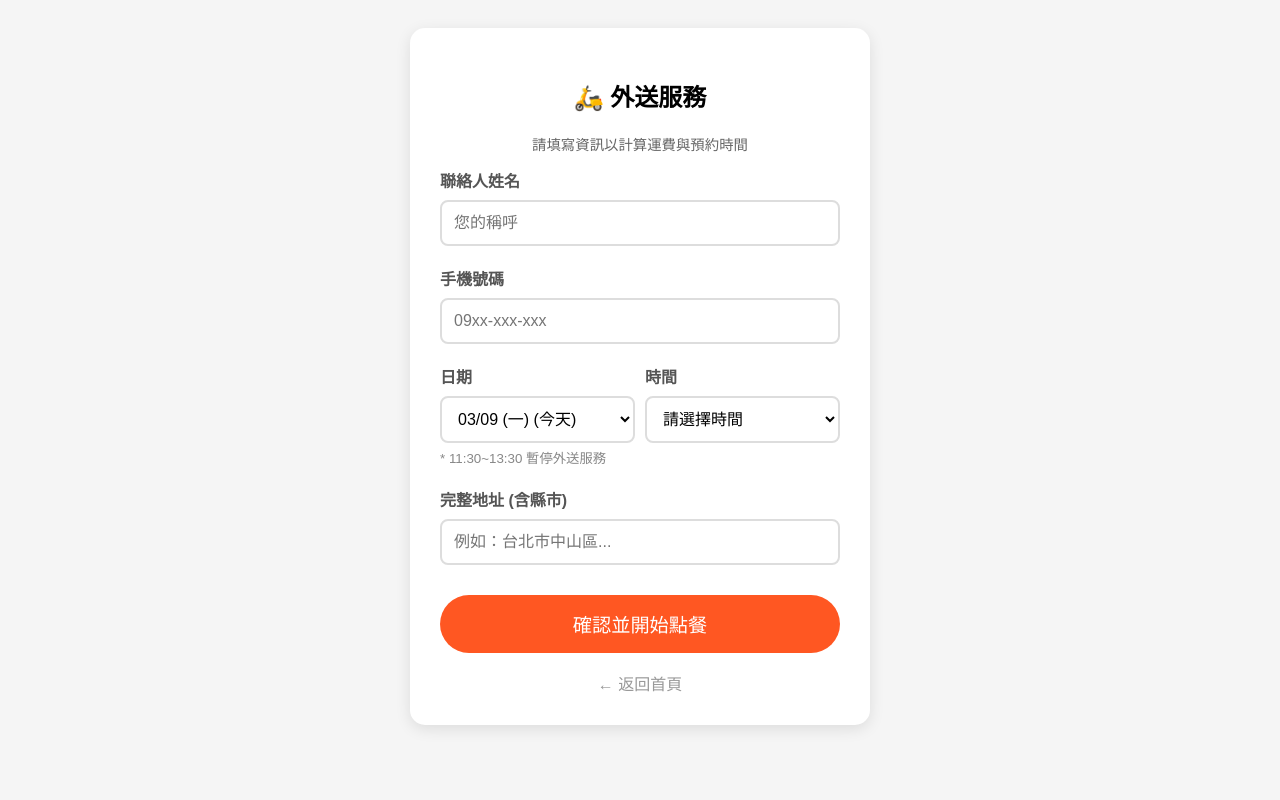
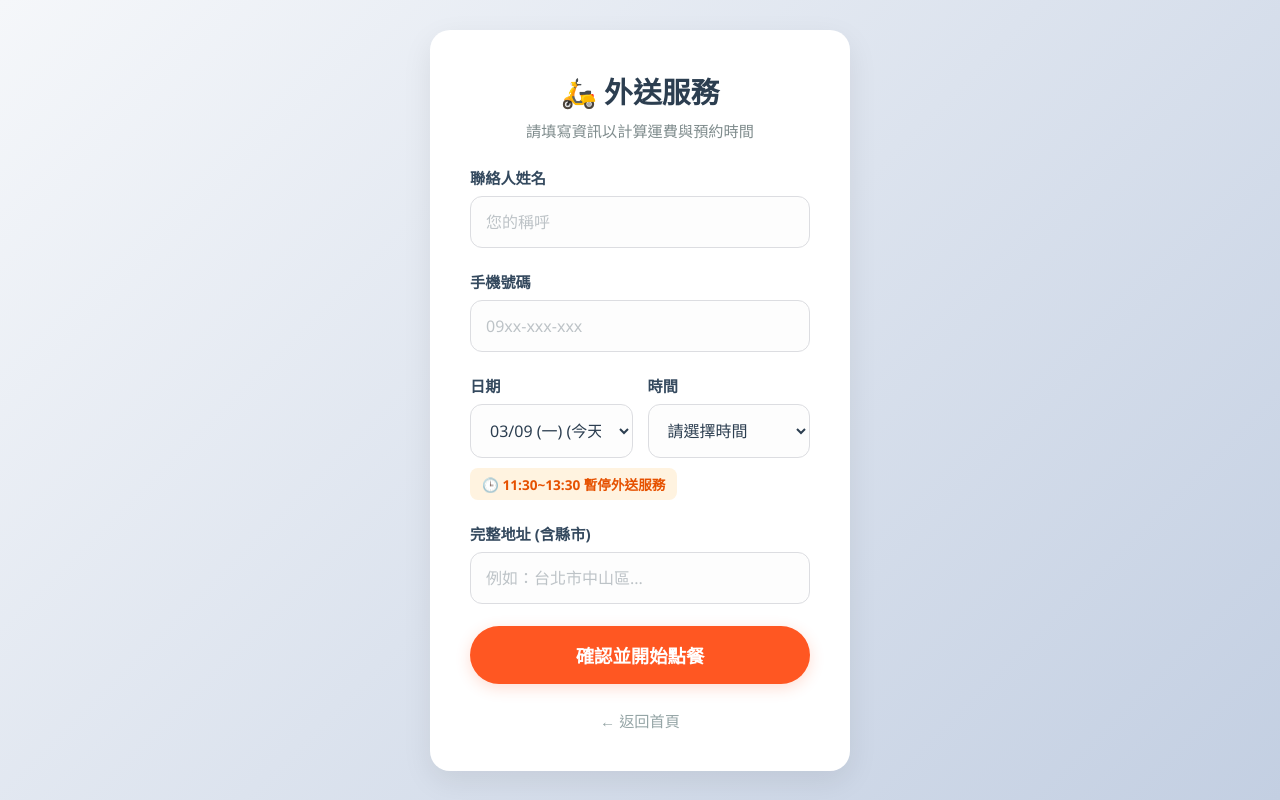
Before and after one commit to d11219208-del/qr, a Flask app: page /delivery/setup in a window 1280 px wide. Run offline with Flask 3, Linux system fonts and the light colour scheme; data that the repository does not hold is empty; some libraries are stand-ins or nearby versions.

Commit message:
Update delivery_setup.html
主要優化重點
畫面置中與響應式：使用 Flexbox 讓整個表單在手機或電腦螢幕上都能完美垂直、水平置中。

現代化視覺體驗：加入柔和的背景漸層、圓角加深，以及更細緻的陰影效果，提升質感。

輸入框體驗 (UX)：加大輸入框的內邊距（Padding），並加入點擊（Focus）時的品牌色（橘色）邊框與光暈效果。

提示語句美化：將「暫停外送服務」等注意事項改為更吸睛的標籤式（Badge）設計。

按鈕與防呆防跳動：固定了按鈕的高度，避免在出現「載入中動畫」時按鈕高度突然改變。

```diff
--- a/templates/delivery_setup.html
+++ b/templates/delivery_setup.html
@@ -1,65 +1,202 @@
-
 <!DOCTYPE html>
-<html>
+<html lang="zh-TW">
 <head>
     <title>外送資料填寫</title>
     <meta charset="UTF-8">
     <meta name="viewport" content="width=device-width, initial-scale=1, maximum-scale=1">
     <style>
-        body { font-family: 'Microsoft JhengHei', sans-serif; background: #f5f5f5; padding: 20px; text-align: center; }
-        .container { background: white; padding: 30px; border-radius: 15px; box-shadow: 0 4px 15px rgba(0,0,0,0.1); max-width: 400px; margin: 0 auto; }
-        .form-group { margin-bottom: 20px; text-align: left; }
-        label { display: block; margin-bottom: 8px; font-weight: bold; color: #555; }
-        input, select { width: 100%; padding: 12px; border: 2px solid #ddd; border-radius: 8px; font-size: 16px; box-sizing: border-box; background: white; }
+        /* 全局與背景設定 */
+        body {
+            font-family: 'Segoe UI', 'Microsoft JhengHei', sans-serif;
+            background: linear-gradient(135deg, #f5f7fa 0%, #c3cfe2 100%);
+            min-height: 100vh;
+            margin: 0;
+            display: flex;
+            align-items: center;
+            justify-content: center;
+            padding: 20px;
+            box-sizing: border-box;
+            color: #333;
+        }
 
-        /* 按鈕樣式 */
+        /* 主容器卡片 */
+        .container {
+            background: white;
+            padding: 40px;
+            border-radius: 20px;
+            box-shadow: 0 10px 30px rgba(0,0,0,0.08);
+            width: 100%;
+            max-width: 420px;
+            box-sizing: border-box;
+        }
+
+        /* 標題區域 */
+        h2 {
+            margin-top: 0;
+            margin-bottom: 8px;
+            color: #2c3e50;
+            font-size: 1.8em;
+            text-align: center;
+        }
+        .subtitle {
+            color: #7f8c8d;
+            font-size: 0.95em;
+            margin-top: 0;
+            margin-bottom: 25px;
+            text-align: center;
+        }
+
+        /* 表單群組 */
+        .form-group {
+            margin-bottom: 22px;
+        }
+
+        label {
+            display: block;
+            margin-bottom: 8px;
+            font-weight: 600;
+            color: #34495e;
+            font-size: 0.95em;
+        }
+
+        /* 輸入框與下拉選單 */
+        input, select {
+            width: 100%;
+            padding: 14px 15px;
+            border: 1.5px solid #dcdde1;
+            border-radius: 12px;
+            font-size: 16px;
+            box-sizing: border-box;
+            background: #fdfdfd;
+            color: #2c3e50;
+            transition: all 0.3s ease;
+            font-family: inherit;
+        }
+        input::placeholder { color: #bdc3c7; }
+
+        /* 輸入框 Focus 狀態 */
+        input:focus, select:focus {
+            outline: none;
+            border-color: #ff5722;
+            background: white;
+            box-shadow: 0 0 0 3px rgba(255, 87, 34, 0.15);
+        }
+
+        /* 時間選擇區塊 */
+        .datetime-row {
+            display: flex;
+            gap: 15px;
+        }
+        .datetime-col { flex: 1; }
+
+        /* 提示標籤 */
+        .notice-badge {
+            display: inline-block;
+            background: #fff3e0;
+            color: #e65100;
+            padding: 6px 12px;
+            border-radius: 8px;
+            font-size: 0.85em;
+            margin-top: 10px;
+            font-weight: 600;
+        }
+
+        /* 送出按鈕 */
         .btn-submit {
-            width: 100%; padding: 15px;
-            background: #ff5722; color: white;
-            border: none; border-radius: 50px;
-            font-size: 1.2em; cursor: pointer;
-            transition: 0.3s;
+            width: 100%;
+            padding: 16px;
+            background: #ff5722;
+            color: white;
+            border: none;
+            border-radius: 50px;
+            font-size: 1.15em;
+            font-weight: bold;
+            cursor: pointer;
+            transition: all 0.3s ease;
+            box-shadow: 0 4px 15px rgba(255, 87, 34, 0.2);
             margin-top: 10px;
+            display: flex;
+            align-items: center;
+            justify-content: center;
+            min-height: 56px; /* 固定高度，避免 loading 時按鈕跳動 */
         }
-        .btn-submit:disabled { background: #ccc; cursor: not-allowed; }
+        .btn-submit:hover:not(:disabled) {
+            background: #e64a19;
+            box-shadow: 0 6px 20px rgba(255, 87, 34, 0.3);
+            transform: translateY(-2px);
+        }
+        .btn-submit:active:not(:disabled) {
+            transform: translateY(0);
+        }
+        .btn-submit:disabled {
+            background: #bdc3c7;
+            box-shadow: none;
+            cursor: not-allowed;
+        }
 
         /* 載入中動畫 */
         .loader {
             display: none;
-            border: 4px solid #f3f3f3; border-top: 4px solid #ff5722;
-            border-radius: 50%; width: 20px; height: 20px;
+            border: 3px solid rgba(255,255,255,0.3);
+            border-top: 3px solid white;
+            border-radius: 50%;
+            width: 22px;
+            height: 22px;
             animation: spin 1s linear infinite;
-            margin: 0 auto;
         }
-        @keyframes spin { 0% { transform: rotate(0deg); } 100% { transform: rotate(360deg); } }
+        @keyframes spin {
+            0% { transform: rotate(0deg); }
+            100% { transform: rotate(360deg); }
+        }
 
-        .error-msg { color: #d32f2f; margin-top: 10px; display: none; font-weight: bold; }
+        /* 錯誤訊息 */
+        .error-msg {
+            background: #fdf2f2;
+            color: #c0392b;
+            padding: 12px;
+            border-radius: 10px;
+            border: 1px solid #fadbd8;
+            margin-top: 15px;
+            margin-bottom: 15px;
+            display: none;
+            font-weight: 600;
+            font-size: 0.95em;
+            text-align: center;
+        }
 
-        /* 時間選擇區塊樣式微調 */
-        .datetime-row { display: flex; gap: 10px; }
-        .datetime-col { flex: 1; }
+        /* 返回連結 */
+        .back-link {
+            display: block;
+            text-align: center;
+            margin-top: 25px;
+            color: #95a5a6;
+            text-decoration: none;
+            font-size: 0.95em;
+            transition: color 0.3s;
+        }
+        .back-link:hover { color: #34495e; }
     </style>
 </head>
 <body>
 
 <div class="container">
     <h2>🛵 外送服務</h2>
-    <p style="color:#666; font-size:0.9em;">請填寫資訊以計算運費與預約時間</p>
+    <p class="subtitle">請填寫資訊以計算運費與預約時間</p>
 
     <div class="form-group">
-        <label>聯絡人姓名</label>
+        <label for="name">聯絡人姓名</label>
         <input type="text" id="name" placeholder="您的稱呼" required>
     </div>
 
     <div class="form-group">
-        <label>手機號碼</label>
+        <label for="phone">手機號碼</label>
         <input type="tel" id="phone" placeholder="09xx-xxx-xxx" required>
     </div>
 
     <div class="form-group">
         <div class="datetime-row">
             <div class="datetime-col">
-                <label>日期</label>
+                <label for="date-select">日期</label>
                 <select id="date-select" onchange="updateTimeSlots()">
                     {% for d in dates %}
                     <option value="{{ d.value }}">{{ d.label }}</option>
@@ -67,17 +204,17 @@
                 </select>
             </div>
             <div class="datetime-col">
-                <label>時間</label>
+                <label for="time-select">時間</label>
                 <select id="time-select">
                     <option value="">請選擇時間</option>
                 </select>
             </div>
         </div>
-        <small style="color:#888; display:block; margin-top:5px;">* 11:30~13:30 暫停外送服務</small>
+        <div class="notice-badge">🕒 11:30~13:30 暫停外送服務</div>
     </div>
 
     <div class="form-group">
-        <label>完整地址 (含縣市)</label>
+        <label for="address">完整地址 (含縣市)</label>
         <input type="text" id="address" placeholder="例如：台北市中山區..." required>
     </div>
 
@@ -88,8 +225,7 @@
         <div id="loader" class="loader"></div>
     </button>
 
-    <br><br>
-    <a href="/" style="color:#999; text-decoration:none;">← 返回首頁</a>
+    <a href="/" class="back-link">← 返回首頁</a>
 </div>
 
 <script>
@@ -129,9 +265,10 @@
 
     // 4. 送出檢查
     async function checkAndSubmit() {
-        const name = document.getElementById('name').value;
-        const phone = document.getElementById('phone').value;
-        const address = document.getElementById('address').value;
+        // 使用 trim() 避免使用者只輸入空白字元
+        const name = document.getElementById('name').value.trim();
+        const phone = document.getElementById('phone').value.trim();
+        const address = document.getElementById('address').value.trim();
         const date = document.getElementById('date-select').value;
         const time = document.getElementById('time-select').value;
 
@@ -142,11 +279,13 @@
 
         // 驗證
         if(!name || !phone || !address) {
-            alert('請填寫姓名、電話與地址');
+            errorBox.innerText = "⚠️ 請填寫姓名、電話與地址";
+            errorBox.style.display = 'block';
             return;
         }
         if(!date || !time) {
-            alert('請選擇外送日期與時間');
+            errorBox.innerText = "⚠️ 請選擇外送日期與時間";
+            errorBox.style.display = 'block';
             return;
         }
 
@@ -160,7 +299,6 @@
             const response = await fetch('/delivery/check', {
                 method: 'POST',
                 headers: { 'Content-Type': 'application/json' },
-                // 這裡加入了 date 和 time
                 body: JSON.stringify({ name, phone, address, date, time })
             });
 
```
